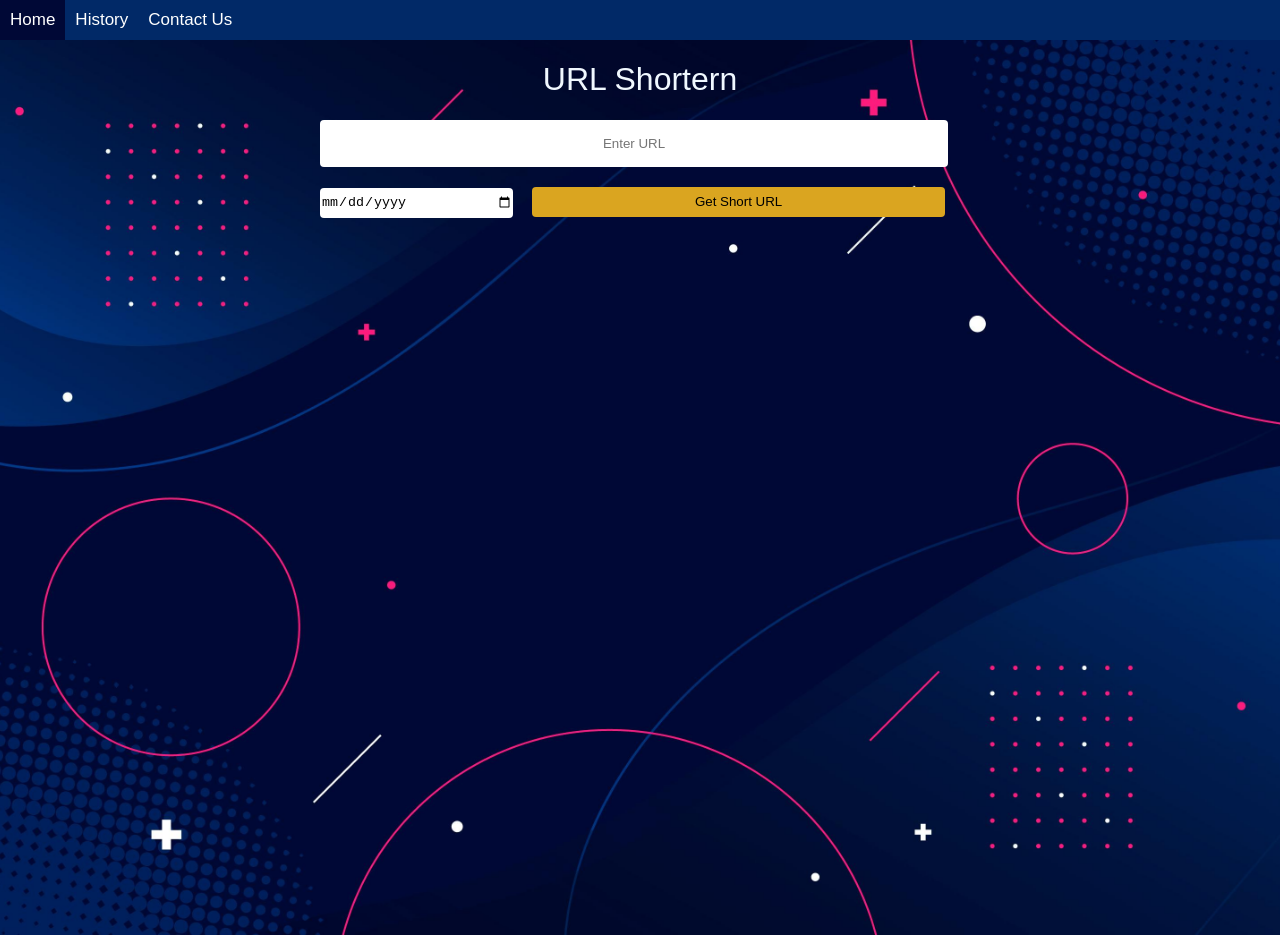
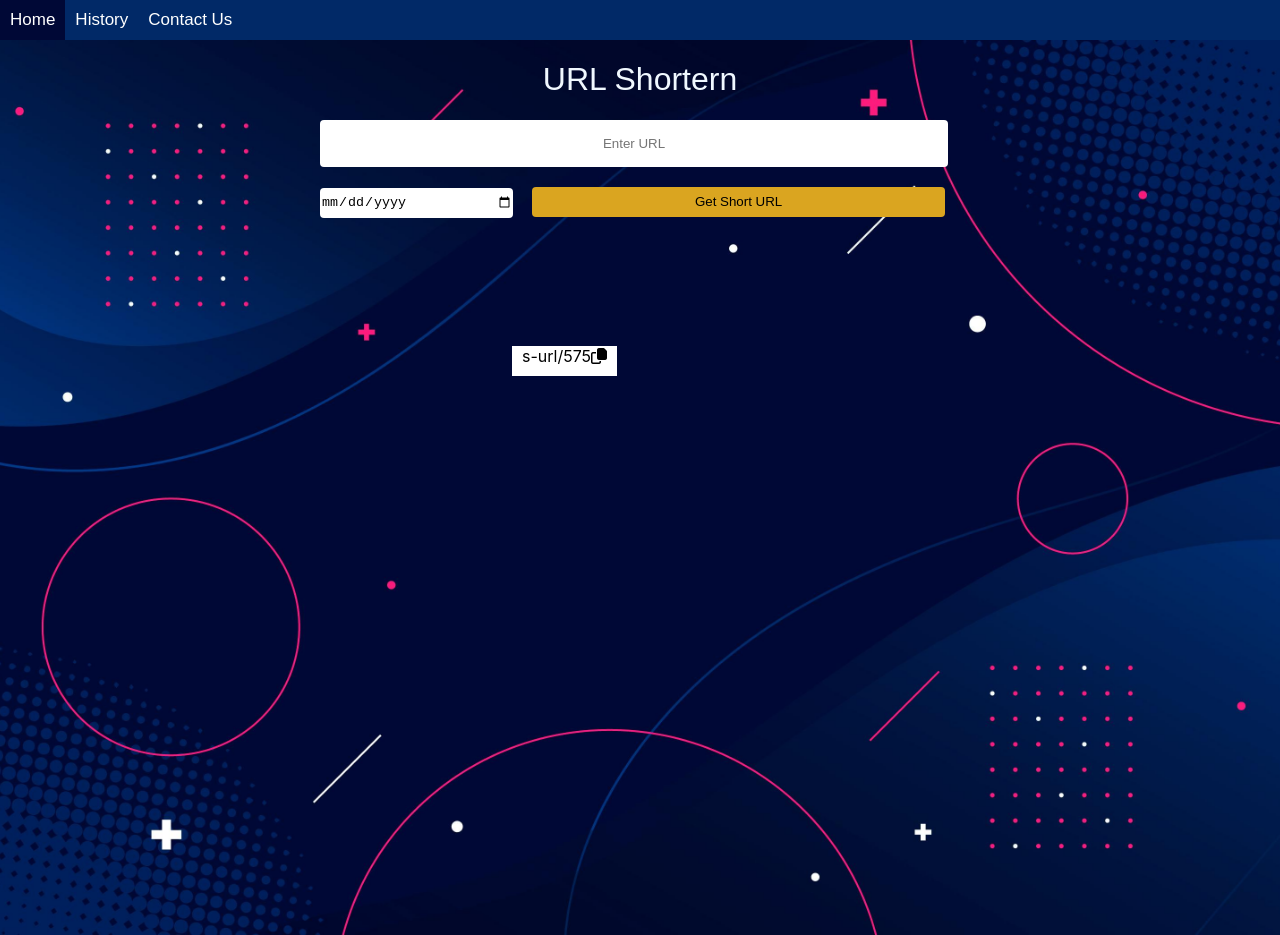
Before and after one commit to DawoodIsrar/midProject, a React (Create React App) app in the folder midproject/: page / in a window 1280 px wide. Both pictures are taken after typing "https://example.com", "2020-01-15" into the empty fields and a click on the button "Get Short URL". Built offline with nearby package versions, Linux system fonts and the light colour scheme.

Commit message:
The resulted Short url displayed with copy to clipboard button

```diff
--- a/midproject/public/index.html
+++ b/midproject/public/index.html
@@ -3,6 +3,7 @@
   <head>
     <meta charset="utf-8" />
     <link rel="icon" href="%PUBLIC_URL%/favicon.ico" />
+    <link rel="stylesheet" href="https://cdnjs.cloudflare.com/ajax/libs/font-awesome/4.7.0/css/font-awesome.min.css">
     <meta name="viewport" content="width=device-width, initial-scale=1" />
     <meta name="theme-color" content="#000000" />
     <meta
--- a/midproject/src/App.css
+++ b/midproject/src/App.css
@@ -122,5 +122,12 @@ tr{
 #no{
  padding-left: 47%;
 
+}
+ #div-url{
+  height:30px;
+  text-align: center;
+  background-color: white;
 
-}
+  margin: 10% 40%;
+  padding: 0px 10px;
+ }
--- a/midproject/src/components/Homepage.js
+++ b/midproject/src/components/Homepage.js
@@ -2,7 +2,8 @@ import React, { useState } from "react";
 import History from "./History";
 import Navbar from "./Navbar";
 export default function Homepage() {
-  const btn = (e) => {
+
+    const btn = (e) => {
     e.preventDefault();
     var arr = [];
     const key = "s-url";
@@ -20,9 +21,20 @@ export default function Homepage() {
     console.log(localStorage.getItem(key));
     setDate('')
     setName('')
+    document.getElementById("s-url").innerHTML=`${data.shortUrl}`;
+    setCp(data.shortUrl) ;
+    document.getElementById("div-url").style.display="inline-block"
   };
   const [name, setName] = useState("");
   const [date, setDate] = useState("");
+  const[cp,setCp]=useState("")
+  const copy=()=>{
+
+    navigator.clipboard.writeText(cp);
+
+
+  }
+
 
   return (
     <div className="home">
@@ -49,7 +61,10 @@ export default function Homepage() {
           Get Short URL{" "}
         </button>
       </form>
-      <h1 id='s-url'></h1>
+      <div id='div-url' style={{display:"none"}}>
+      <span id="s-url"> </span>
+      <span><i class="fa-regular fa-copy fa-shake" onClick={copy} > </i></span>
+      </div>
     </div>
   );
 }
```
